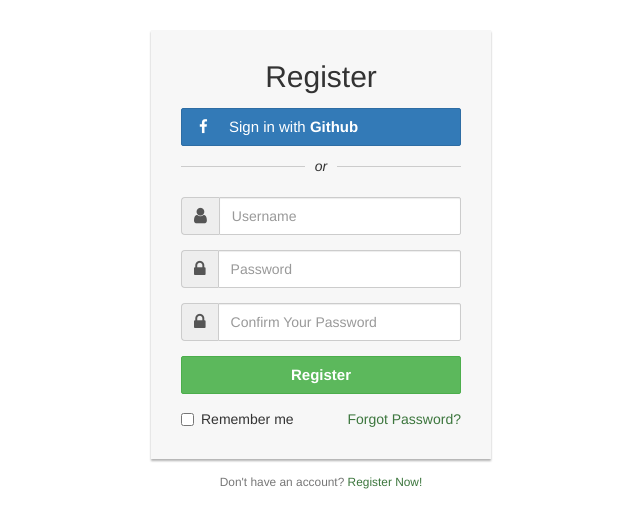
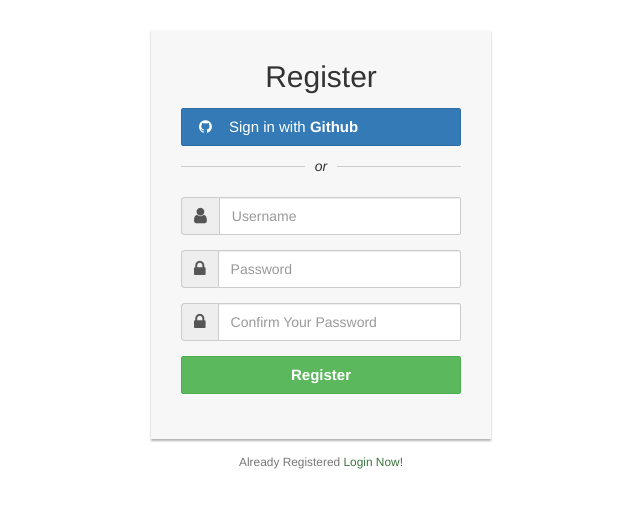
Before and after one commit to Shivamj075/Flask-0auth, a plain HTML site: page templates/register.html in a window 1280 px wide. Shown: the whole page, without its empty margins (319-959 px from the left). Drawn offline with nearby package versions, Linux system fonts and the light colour scheme.

Commit message:
Update register.html

```diff
--- a/templates/register.html
+++ b/templates/register.html
@@ -69,7 +69,7 @@
     <form action="/Register" method="post">
         <h2 class="text-center">Register</h2>
         <div class="text-center social-btn">
-            <a href="/github" class="btn btn-primary btn-block"><i class="fa fa-facebook"></i> Sign in with <b>Github</b></a>
+            <a href="/github" class="btn btn-primary btn-block"><i class="fa fa-github"></i> Sign in with <b>Github</b></a>
         </div>
 		<div class="or-seperator"><i>or</i></div>
         <div class="form-group">
@@ -93,13 +93,13 @@
         <div class="form-group">
             <button type="submit" class="btn btn-success btn-block login-btn">Register</button>
         </div>
-        <div class="clearfix">
+        <!-- <div class="clearfix">
             <label class="pull-left checkbox-inline"><input type="checkbox"> Remember me</label>
             <a href="#" class="pull-right text-success">Forgot Password?</a>
-        </div>
+        </div>   -->
 
     </form>
-    <div class="hint-text small">Don't have an account? <a href="/Register" class="text-success">Register Now!</a></div>
+    <div class="hint-text small">Already Registered <a href="/login" class="text-success">Login Now!</a></div>
 </div>
 </body>
 </html>
```
